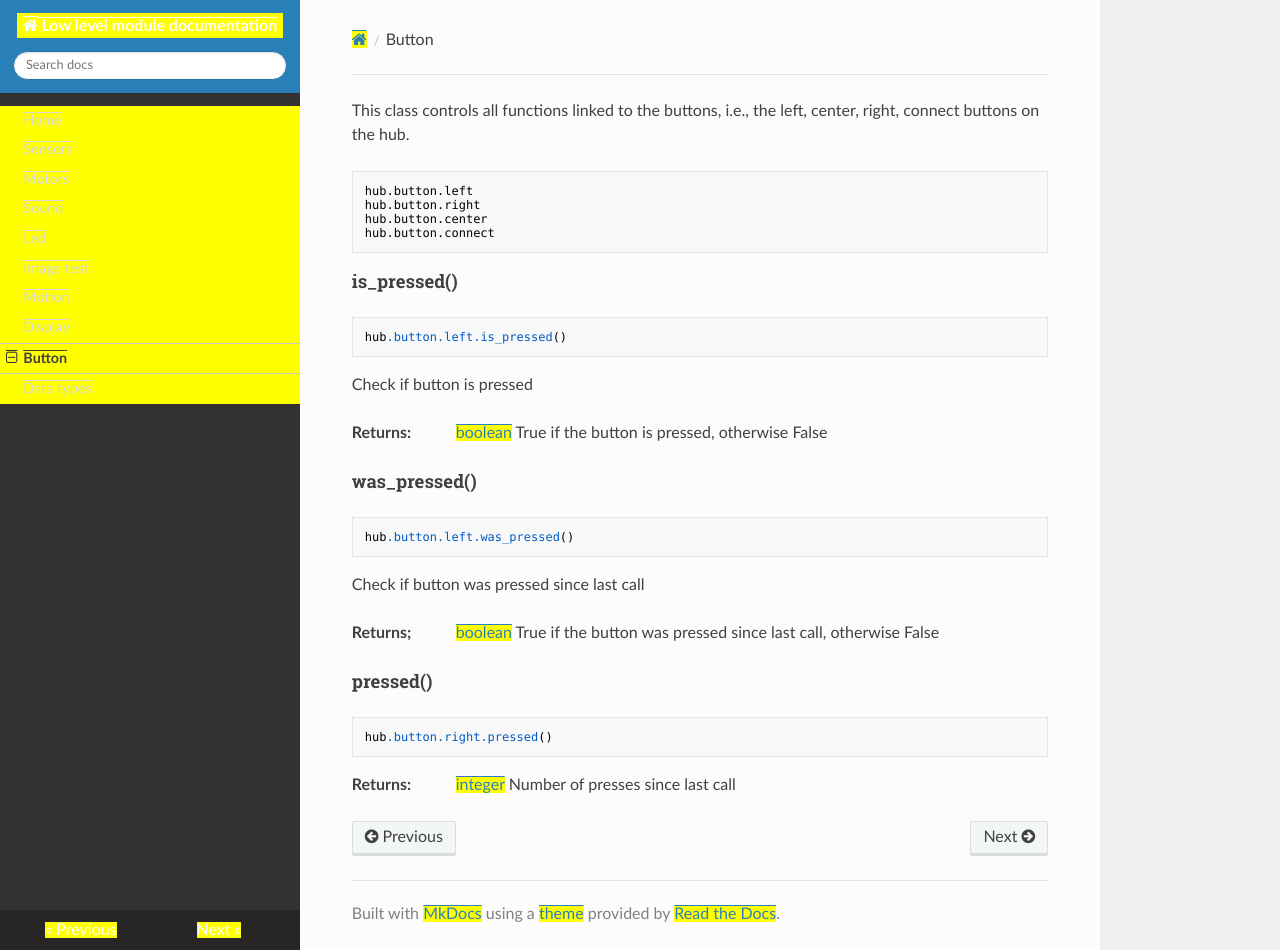
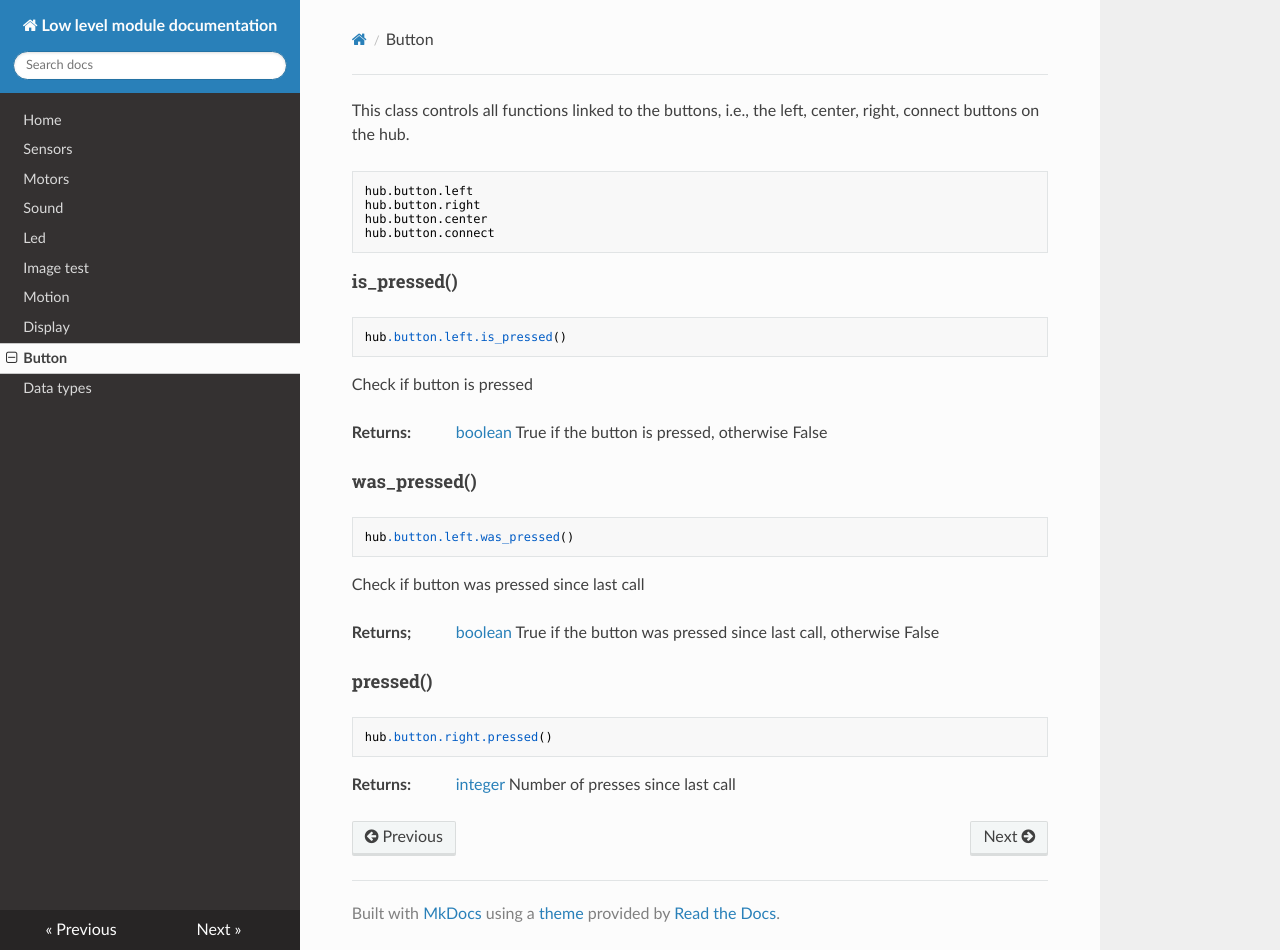
Before and after one commit to NStrijbosch/hub-module-notes, an MkDocs documentation site: the page built from docs/button.md, in a window 1280 px wide and 950 px high. Built offline with MkDocs 1.6.1, drawn with Linux system fonts in a browser that asks for light colours; nearby versions of some CDN libraries.

Commit message:
update css structure

```diff
--- a/docs/button.md
+++ b/docs/button.md
@@ -1,12 +1,4 @@
 
-<style type='text/css'>
-.section ul { list-style: none !important; margin-left: 80px; margin-top:-3em;}
-.section li { list-style: none !important}
-.toctree-l2 a {margin-left: 0em;}
-.toctree-l3 {margin-left: 2em;}
-h2 {font-size: 125%;}
-h2 {font-size: 115%;}
-</style>
 
 This class controls all functions linked to the buttons, i.e., the left, center, right, connect buttons on the hub.
 
--- a/docs/custom.css
+++ b/docs/custom.css
@@ -1,6 +1,6 @@
-a { text-decoration: overline;  background-color: yellow !important;}
+/* a { text-decoration: overline;  background-color: yellow !important;}
 a:hover { text-decoration: underline; background-color: yellow;}
-a.toctree-12 { background-color: yellow;}
+a.toctree-12 { background-color: yellow;} */
 .section ul { list-style: none !important; margin-left: 80px; margin-top:-3em;}
 .section li { list-style: none !important}
 .toctree-l2 a {margin-left: 0em;}
```
